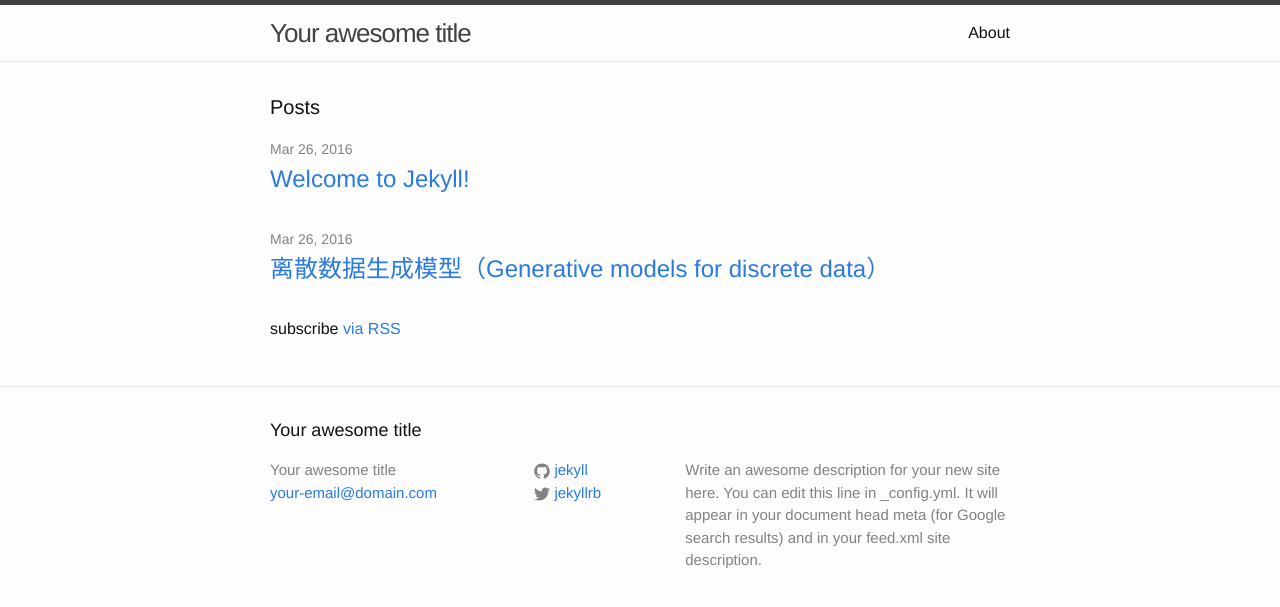
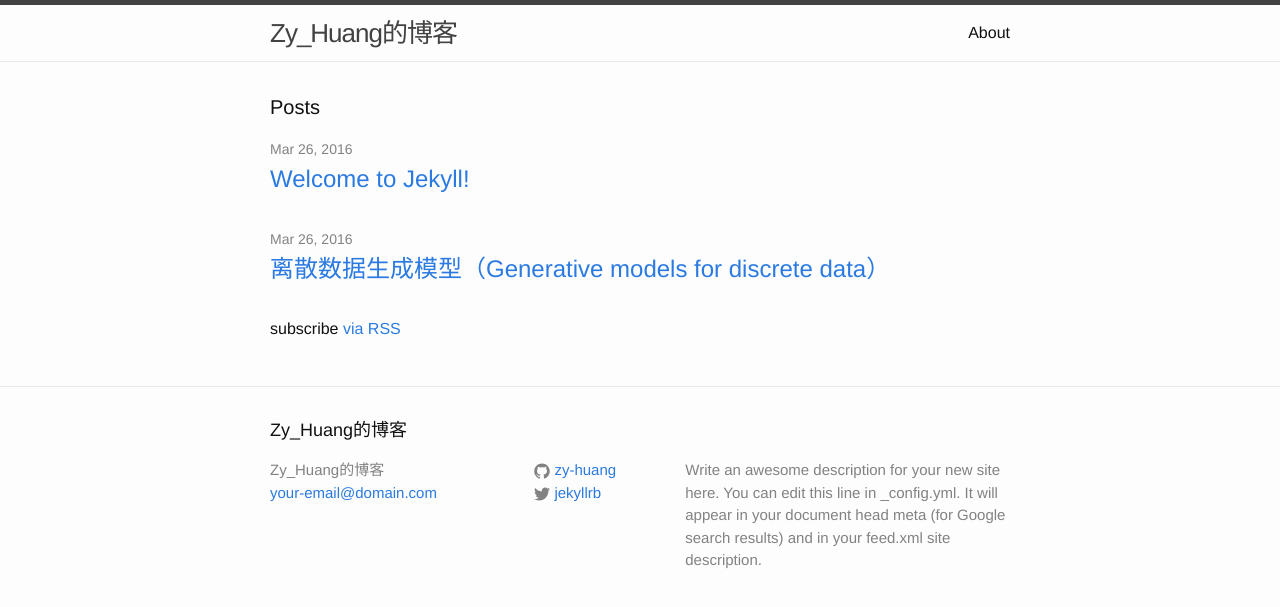
Before and after one commit to zy-huang/zy-huang.github.io, a Jekyll site: the page built from index.html, in a window 1280 px wide. Shown: the top 607 px of the page. Built offline with Jekyll 4.4.1, drawn with Linux system fonts in a browser that asks for light colours.

Commit message:
更新了配置文件

```diff
--- a/_config.yml
+++ b/_config.yml
@@ -6,7 +6,7 @@
 # 'jekyll serve'. If you change this file, please restart the server process.
 
 # Site settings
-title: Your awesome title
+title: Zy_Huang的博客
 email: your-email@domain.com
 description: > # this means to ignore newlines until "baseurl:"
   Write an awesome description for your new site here. You can edit this
@@ -15,7 +15,7 @@ description: > # this means to ignore newlines until "baseurl:"
 baseurl: "" # the subpath of your site, e.g. /blog
 url: "http://yourdomain.com" # the base hostname & protocol for your site
 twitter_username: jekyllrb
-github_username:  jekyll
+github_username:  zy-huang
 
 # Build settings
 markdown: kramdown
```
